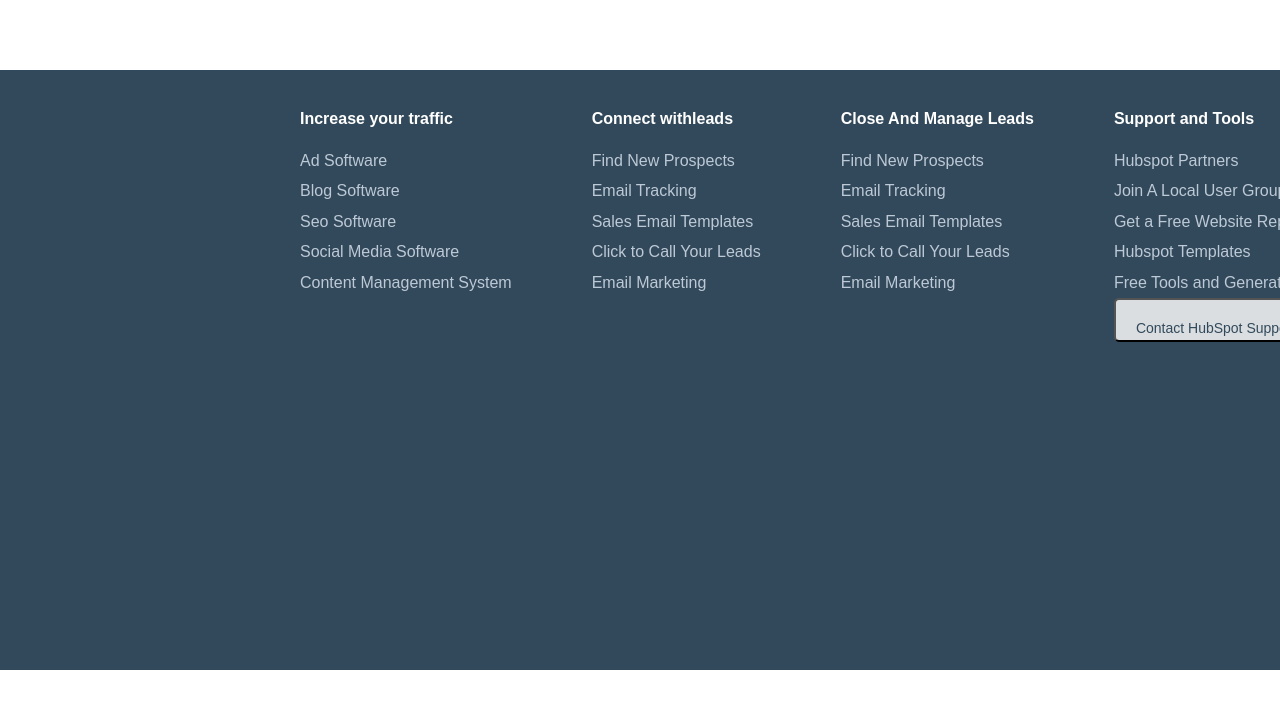
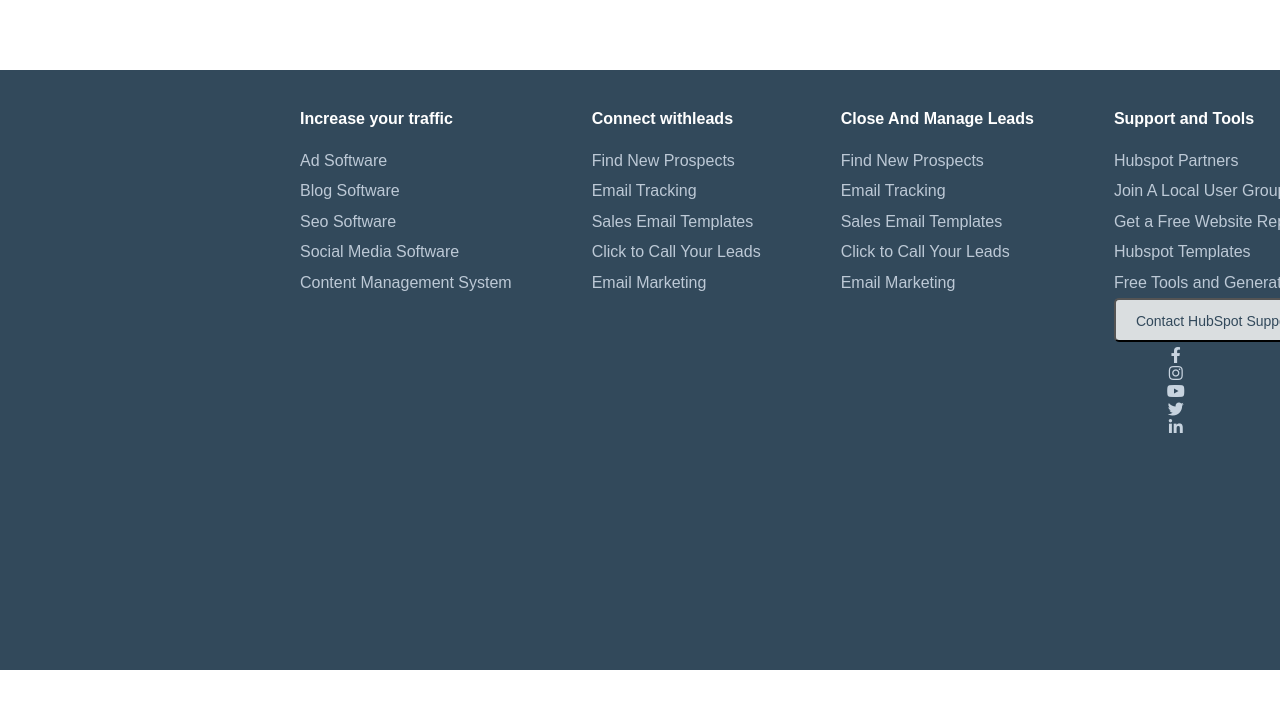
Before and after one commit to antoniaparini/htmlcss-hubspot, a plain HTML site: page index.html in a window 1280 px wide. Shown: the part 3899-4607 px from the top of the page. Drawn offline with Linux system fonts and the light colour scheme.

Commit message:
Footer 5

```diff
--- a/css/style.css
+++ b/css/style.css
@@ -1261,6 +1261,7 @@ background-color: #ffffff;
 
 .contact-footer{
 
+
 }
 .cta-footer {
   background-color: #dadee0;
@@ -1275,8 +1276,20 @@ background-color: #ffffff;
   padding-bottom: 20px;
   padding-right: 20px;
   padding-left: 20px;
-  text-align: center;
+  line-height: 0.2;
   margin-bottom: 5px;
+}
 
+.social-area{
+  display: inline-block;
+}
+.elenco-social {
+display: inline-block;
+}
+.elenco-social .social-icons{
+  list-style: none;
+}
 
+.social-icons{
+color: #c7d3df;
 }
--- a/index.html
+++ b/index.html
@@ -473,6 +473,20 @@
 
             </div>
             </ul>
+            <div class="social-area">
+              <div class="elenco-social">
+                <ul class="social-icons">
+                  <li><i class="fab fa-facebook-f"></i></li>
+                  <li><i class="fab fa-instagram"></i></li>
+                  <li><i class="fab fa-youtube"></i></li>
+                  <li><i class="fab fa-twitter"></i></li>
+                  <li><i class="fab fa-linkedin-in"></i></li>
+
+
+                </ul>
+              </div>
+            </div>
+
 
           </div>
         </div>
```
